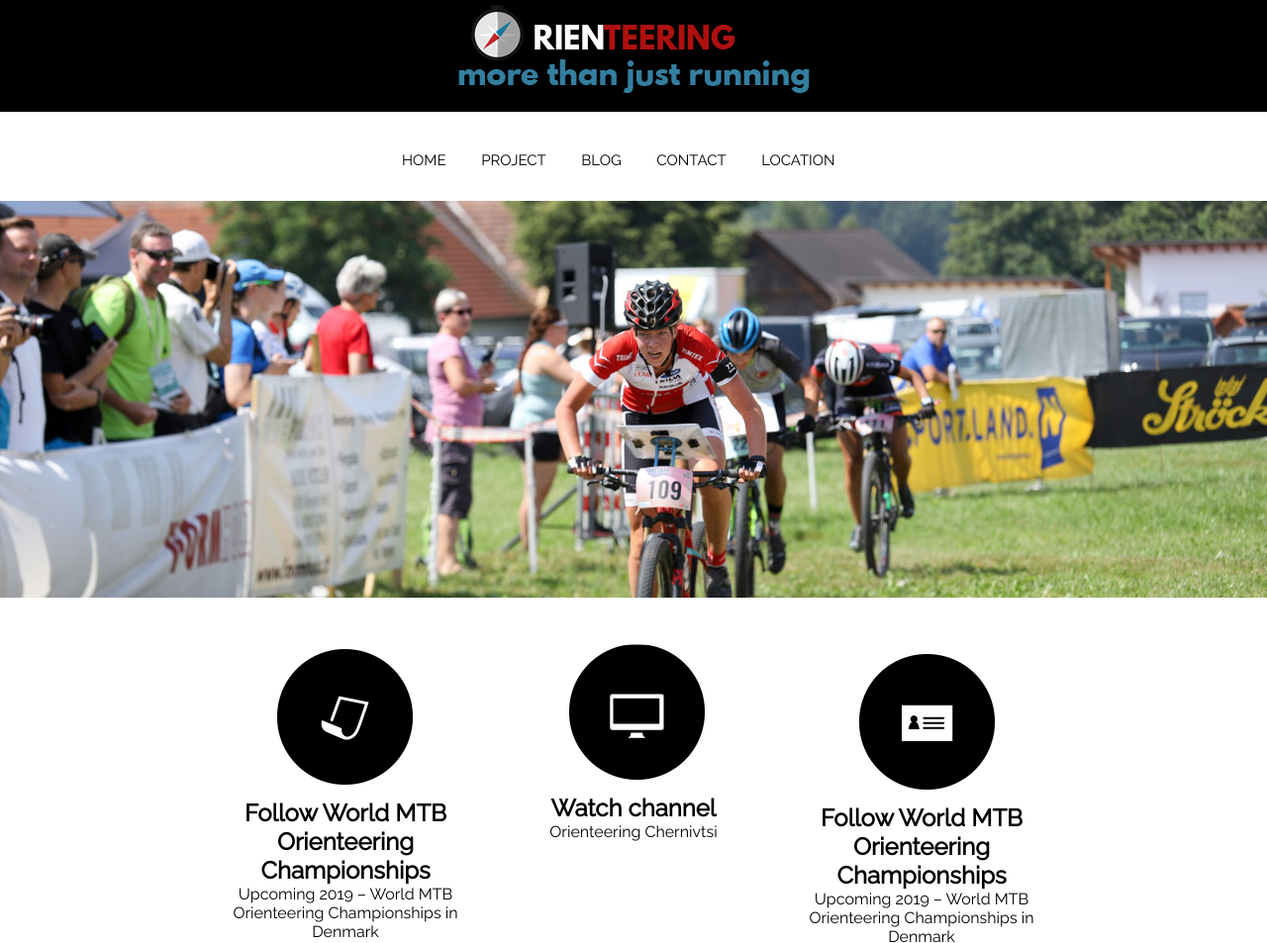
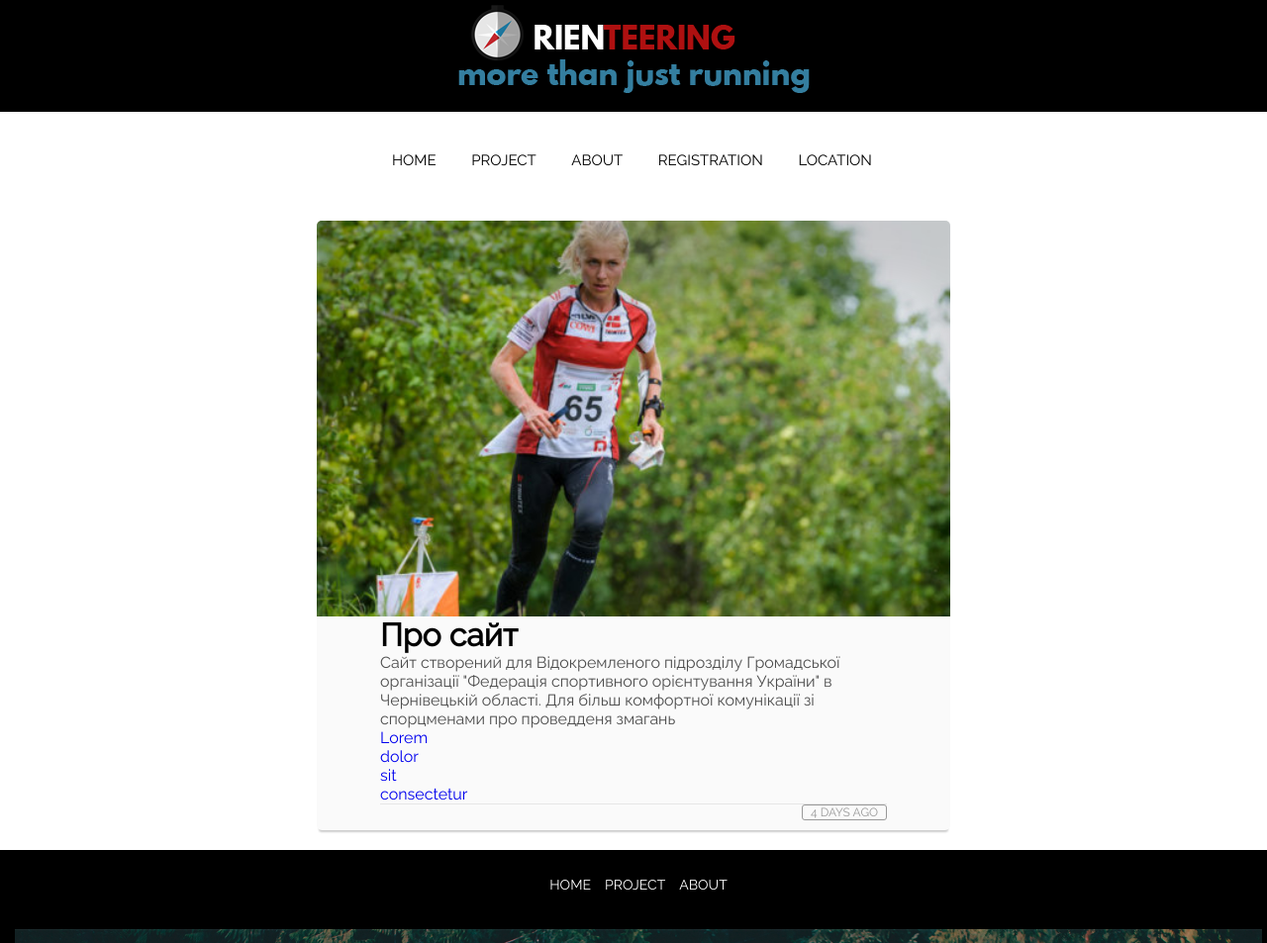
Before and after one commit to Teron19/Lab_1_PHP, a PHP site: page /?action=about in a window 1280 px wide. Shown: the top 953 px of the page at 99% size. Run offline with PHP 8.4, Linux system fonts and the light colour scheme.

Commit message:
Good2 laba

```diff
--- a/css/style.css
+++ b/css/style.css
@@ -26,7 +26,7 @@ body{
 
 nav{
     margin: auto;
-    width: 500px;
+    width: 520px;
     height: 50px;
 
 }
@@ -102,6 +102,139 @@ footer nav a:hover{
 
 }
 
+
+/* blog*/
+
+.blog-container{
+    background: #fafafa;
+    border-radius: 5px;
+    box-shadow: rgba(0,0,0,0.2) 0 4px 2px -2px;
+    font-weight: 100;
+    margin: 20px auto;
+    width: 50%;
+}
+.bog-container a:hover{
+    border-color: #ff4d4d;
+    color: #ff4d4d;
+}
+.blog-cover{
+    background: url(../img/post1.jpg);
+    background-size: cover;
+    border-radius: 5px 5px 0 0;
+    height: 25rem;
+    box-shadow: inset rgba(0,0,0,0.2) 0 64px 64px 16px;
+}
+.blog-body{
+    margin: 0 auto;
+    width: 80%;
+}
+.blog-title h1 a{
+    color: #333;
+    font-weight: 100;
+}
+.blog-text p{
+    color: #4d4d4d;
+}
+.blog-tags ul{
+    display: flex;
+    flex-direction: row;
+    flex-wrap: wrap;
+    list-style: none;
+    padding-left: 0;
+}
+.blog-tags li + li{
+    margin-left: 0.5rem;
+}
+.blog-tags a{
+    border: 1px solid #999999;
+    border-radius:3px;
+    color: #999999;
+    font-size:  .75rem;
+    height: 1.5rem;
+    line-height: 1.5rem;
+    letter-spacing: 1px;
+    padding: 0 .5rem;
+    text-align: center;
+    text-transform: uppercase;
+    white-space: nowrap;
+    width: 5rem;
+}
+.blog-footer{
+    border-top: 1px solid #e6e6e6;
+    margin: 0 auto;
+    padding-bottom: .125rem;
+    width: 80%;
+}
+.blog-footer ul{
+     list-style: none;
+     display: flex;
+     flex: row wrap;
+     justify-content: flex-end;
+     padding-left: 0;
+}
+.blog-footer{
+    color: #999999;
+    font-size: .75rem;
+    height: 1.5rem;
+    text-align: center;
+    text-transform: uppercase;
+    position: relative;
+    white-space: nowrap;
+}
+.published-date{
+    border: 1px solid #999999;
+    border-radius: 3px;
+    padding: 0 .5rem;
+}
+/* blog*/
+
+/*Sing up*/
+.form{
+    width: 50%;
+    margin: 50px auto;
+}
+.registration{
+    color: #000;
+    font-weight: 300;
+    font-size: 14px;
+    line-height: 22px;
+    background-color: #fff;
+    padding: 13px;
+    margin-bottom: 10px;
+    width: 100%;
+
+    border: 0px solid transparent;
+    border-bottom: 1px solid #000;
+}
+.button-sing-up{
+    float: left;
+    width: 100%;
+    border: 0px solid transparent;
+    cursor: pointer;
+    background-color: #000;
+    color: white;
+    font-size: 18px;
+    padding-top: 22px;
+    padding-bottom: 22px;
+    transition: all 0.3s;
+    margin-top: -4px;
+    font-weight: 300;
+}
+.button-sing-up:hover{
+    background-color: rgba(17, 139, 196, 0.603);
+    color: rgb(167, 0, 0);
+    border: 1px solid;
+}
+.easy{
+    width: 0;
+    height: 74px;
+    color: #000;
+    background-color: #fbfbfb;
+    transition: .3s ease;
+}
+
+/*Sing up*/
+
 @media screen and (max-width: 768px){
     .topnav a:not(:first-child) {
         display: none;
@@ -131,6 +264,10 @@ footer nav a:hover{
     .advantages__items{
         width: 45%;
     }
+    /*blog*/
+    .blog-container{
+        width: 28rem;
+    }
 }
 
 @media screen and (max-width: 500px){
@@ -140,4 +277,8 @@ footer nav a:hover{
     .advantages__items{
         width: 100%;
     }
+    /*blog*/
+    .blog-container{
+        width: 20rem;
+    }
 }
--- a/index.php
+++ b/index.php
@@ -1,13 +1,22 @@
 <?php
     include_once 'layout/header.php' ; # не підключить 2 рази файл
     include_once 'layout/menu.php' ;
-    #include_once 'views/about.php' ;
 
 
+    if(isset($_GET["action"]))
+        $valueAction = $_GET["action"];
+    else
+        $valueAction="main";
 
+    $pathFile = 'views/'.$valueAction.'.php';
+    if (file_exists($pathFile)) {
+        include_once $pathFile;
+    }
+    else {
+        include_once 'views/main.php';
+    }
 
-
-    include_once 'views/main.php';
+    # include_once 'views/main.php';
     include_once 'layout/footer.php' ;
 
     # 7 варіант
--- a/layout/footer.php
+++ b/layout/footer.php
@@ -1,11 +1,11 @@
 <footer>
         <nav>
-                <a href="index.html">HOME</a>
+                <a href="index.php">HOME</a>
                 <a href="projects.html">PROJECT</a>
-                <a href="blog.html">BLOG</a>
+                <a href="?action=about">ABOUT</a>
         </nav>
         <div class="logo">
-            <a href="index.html"><img class="graficlogo" src="img/footer.png" alt=""></a>
+            <a href="index.php"><img class="graficlogo" src="img/footer.png" alt=""></a>
         </div>
         <div class="social">
             <a href="https://www.facebook.com/groups/1522823174671084/?ref=bookmarks"><img src="img/face.png" alt=""></a>
--- a/layout/header.php
+++ b/layout/header.php
@@ -10,5 +10,5 @@
 <body>
     <header>
         <div class="logo">
-            <a href="index.html"><img class="graficlogo" src="img/LogoOrient.png " alt="Logo"></a>
+            <a href="index.php"><img class="graficlogo" src="img/LogoOrient.png " alt="Logo"></a>
         </div>
--- a/layout/menu.php
+++ b/layout/menu.php
@@ -1,9 +1,9 @@
     <nav>
         <div class="topnav" id="myTopnav">
-            <a href="index.html">HOME</a>
+            <a href="index.php">HOME</a>
             <a href="projects.html">PROJECT</a>
-            <a href="blog.html">BLOG</a>
-            <a href="contact.html">CONTACT</a>
+            <a href="?action=about">ABOUT</a>
+            <a href="?action=registration">REGISTRATION</a>
             <a href="location.html">LOCATION</a>
             <a id="menu" href="#" class="icon">&#9776;</a>
         </div>
--- a/views/about.php
+++ b/views/about.php
@@ -1,6 +1,34 @@
 <main>
-    <h3>
-        sdajgjspdhaigIOHGRPHG\ASDG\DGJSDFJKGBA;KDGB</A>
-    </h3>
+    <div class="blog-container">
+        <div class="blog-header">
+            <div class="blog-cover">
 
+            </div>
+
+        </div>
+        <div class="blog-body">
+            <div class="blog-title">
+                <h1><a href="#"></a></a>Про сайт</h1>
+            </div>
+            <div class="blog-text">
+                <p> Сайт створений для Відокремленого підрозділу Громадської організації
+"Федерація спортивного орієнтування України"
+в Чернівецькій області. Для більш комфортної комунікації зі спорцменами про проведденя змагань
+                </p>
+            </div>
+            <div class="bol-tags">
+                <ul>
+                    <li><a href="#">Lorem</a></li>
+                    <li><a href="#">dolor</a></li>
+                    <li><a href="#">sit</a></li>
+                    <li><a href="#">consectetur</a></li>
+                </ul>
+            </div>
+        </div>
+        <div class="blog-footer">
+            <ul>
+                <li class="published-date">4 days ago</li>
+            </ul>
+        </div>
+    </div>
 </main>
```
Also changed, not shown: index.html (+49 -1 lines), views/registration.php (added, +19 -0 lines), img/post1.jpg (added), 2 other files.
